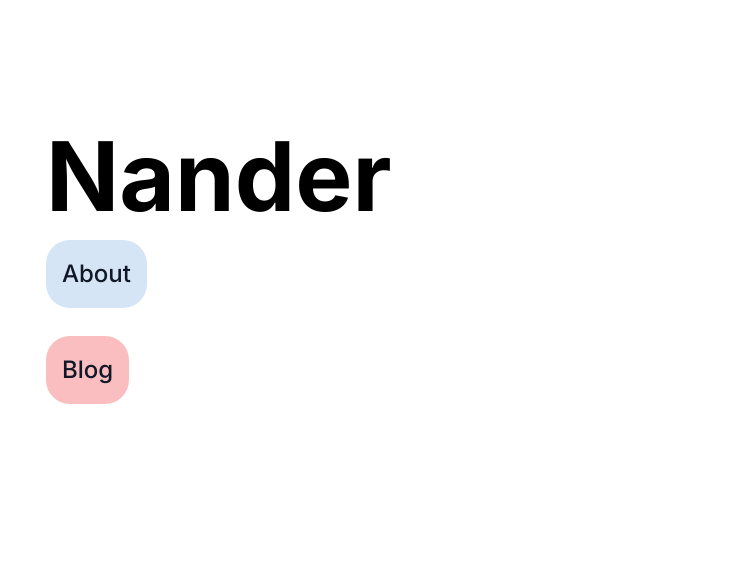
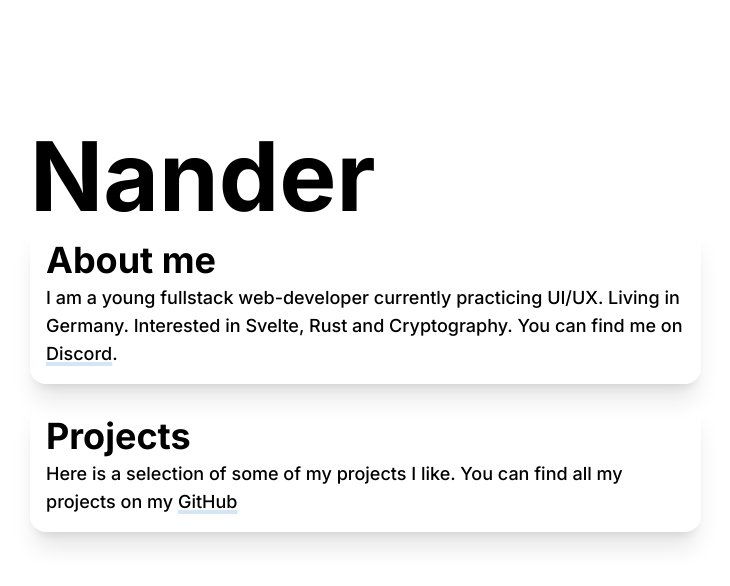
Before and after one commit to nanderLP/nander.dev, a Next.js app: page / in a window 1280 px wide. Shown: the top 586 px of the page, without its empty margins (18-748 px from the left). Built offline with nearby package versions, Linux system fonts and the light colour scheme.

Commit message:
this is way better

```diff
--- a/src/pages/index.tsx
+++ b/src/pages/index.tsx
@@ -1,59 +1,17 @@
 import { NextPage } from "next";
 import Head from "next/head";
-import Link from "next/link";
-import { motion } from "framer-motion";
 
-import styles from "../styles/Home.module.css";
-import Box from "../components/Box";
-import { BoxProps } from "../types/Box";
-import { useRouter } from "next/router";
+import { FC } from "react";
 
 const Home: NextPage = () => {
   // TODO: dynamic title (Nander | ~/home etc.)
 
-  const router = useRouter();
-
-  const animate = router.query.b !== undefined;
-
-  console.log(animate);
-
-  const boxes: BoxProps[] = [
-    {
-      title: "About",
-      color: "blue",
-      href: "/about",
-    },
-    /*{
-      title: "Projects",
-      color: "green",
-      href: "/projects",
-    },*/
-    {
-      title: "Blog",
-      color: "red",
-      href: "/blog",
-    },
-  ];
-
-  const container = {
-    hidden: { opacity: 1, scale: 0 },
-    visible: {
-      opacity: 1,
-      scale: 1,
-      transition: {
-        delayChildren: 0.3,
-        staggerChildren: 0.2,
-      },
-    },
-  };
-
-  const item = {
-    hidden: { y: 20, opacity: 0 },
-    visible: {
-      y: 0,
-      opacity: 1,
-    },
-  };
+  const Section: FC<{ title: string }> = ({ children, title }) => (
+    <section className="p-4 shadow-xl rounded-2xl">
+      <h2 className="font-bold text-4xl mb-1">{title}</h2>
+      <p className="text-lg">{children}</p>
+    </section>
+  );
 
   return (
     <div>
@@ -63,24 +21,36 @@ const Home: NextPage = () => {
         <link rel="icon" href="/favicon.ico" />
       </Head>
 
-      <main className="mx-4 md:mx-16 mt-4 md:mt-32">
-        <h1 className="font-bold text-8xl">Nander</h1>
-
-        {/* with grid: className="grid gap-4 grid-cols-2 mt-4" */}
-        <motion.div
-          className="grid gap-24 grid-rows-2 mt-4"
-          variants={container}
-          initial={animate ? "visible" : "hidden"}
-          animate={animate ? undefined : "visible"}
-        >
-          {/*<motion.div variants={item} key={i}>            </motion.div>*/}
-
-          {boxes.map((box, i) => (
-            <motion.div variants={item} key={i}>
-              <Box color={box.color} title={box.title} href={box.href}></Box>
-            </motion.div>
-          ))}
-        </motion.div>
+      <main className="mx-12 mt-16 md:mt-32">
+        <h1 className="font-bold text-8xl text-center md:text-left">Nander</h1>
+        <div className="flex flex-wrap flex-col gap-4 max-w-prose">
+          <div>
+            <Section title="About me">
+              I am a young fullstack web-developer currently practicing UI/UX.
+              Living in Germany. Interested in Svelte, Rust and Cryptography.
+              You can find me on{" "}
+              <a
+                href="https://discord.com/users/329630845805789186"
+                className="underline decoration-blue decoration-4"
+                title="Nander#0001"
+              >
+                Discord
+              </a>
+              .
+            </Section>
+          </div>
+          <Section title="Projects">
+            Here is a selection of some of my projects I like. You can find all
+            my projects on my{" "}
+            <a
+              href="https://github.com/nanderLP"
+              className="underline decoration-blue decoration-4"
+              title="@nanderLP"
+            >
+              GitHub
+            </a>
+          </Section>
+        </div>
       </main>
     </div>
   );
```
